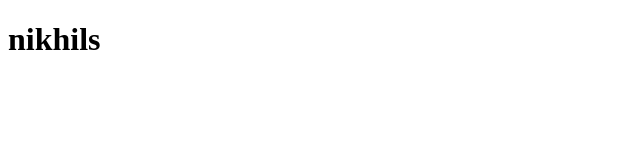
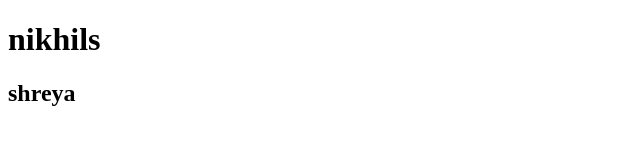
Before and after one commit to Nikhilj8055/project2, a plain HTML site: page index.html in a window 1280 px wide. Shown: the whole page, without its empty margins (0-640 px from the left). Drawn offline with Linux system fonts and the light colour scheme.

```diff
--- a/index.html
+++ b/index.html
@@ -7,5 +7,8 @@
 </head>
 <body>
     <h1>nikhils</h1>
+    <h2>shreya
+
+    </h2>
 </body>
 </html>
```
Also changed, not shown: 1 other file.
